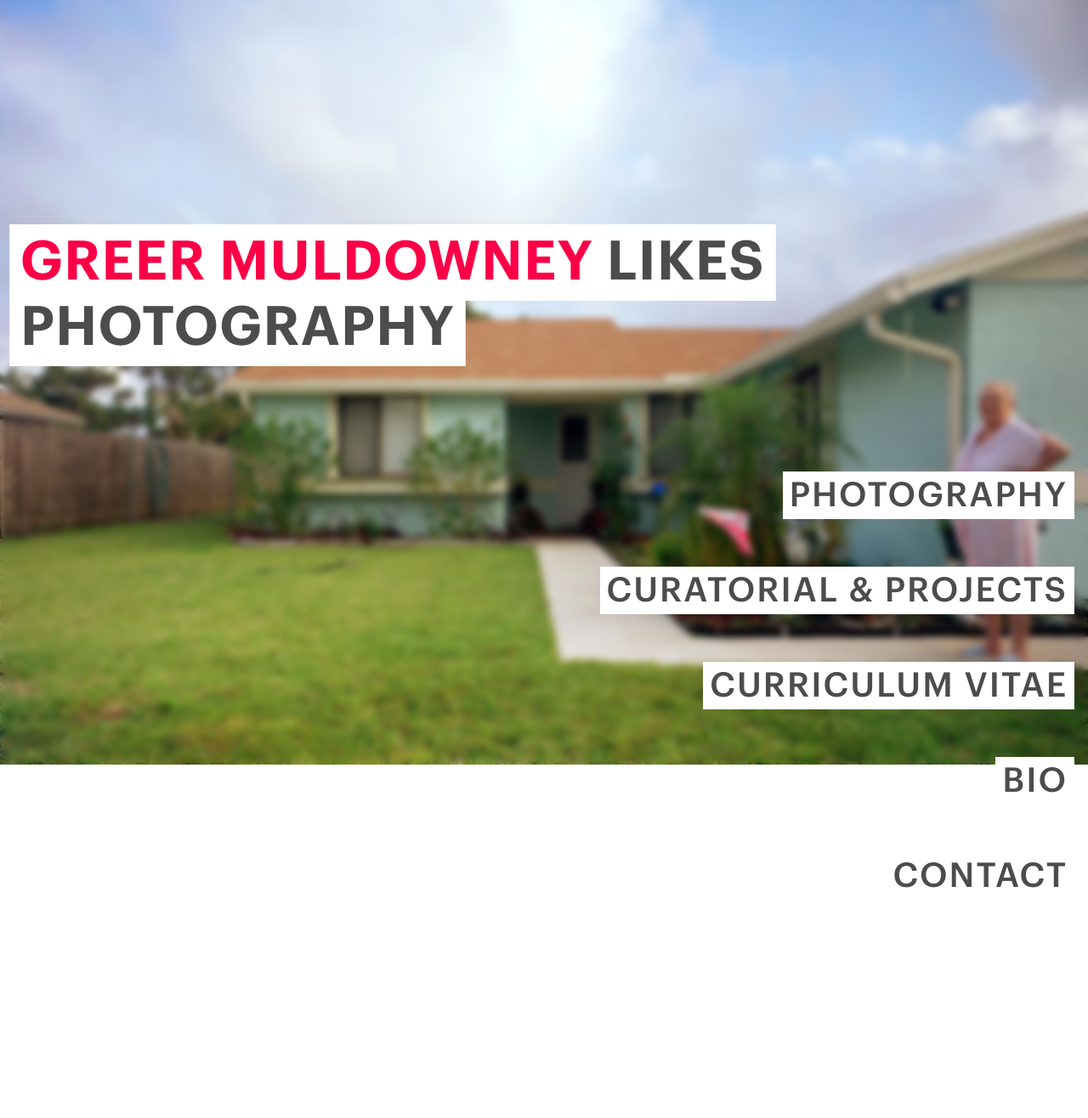
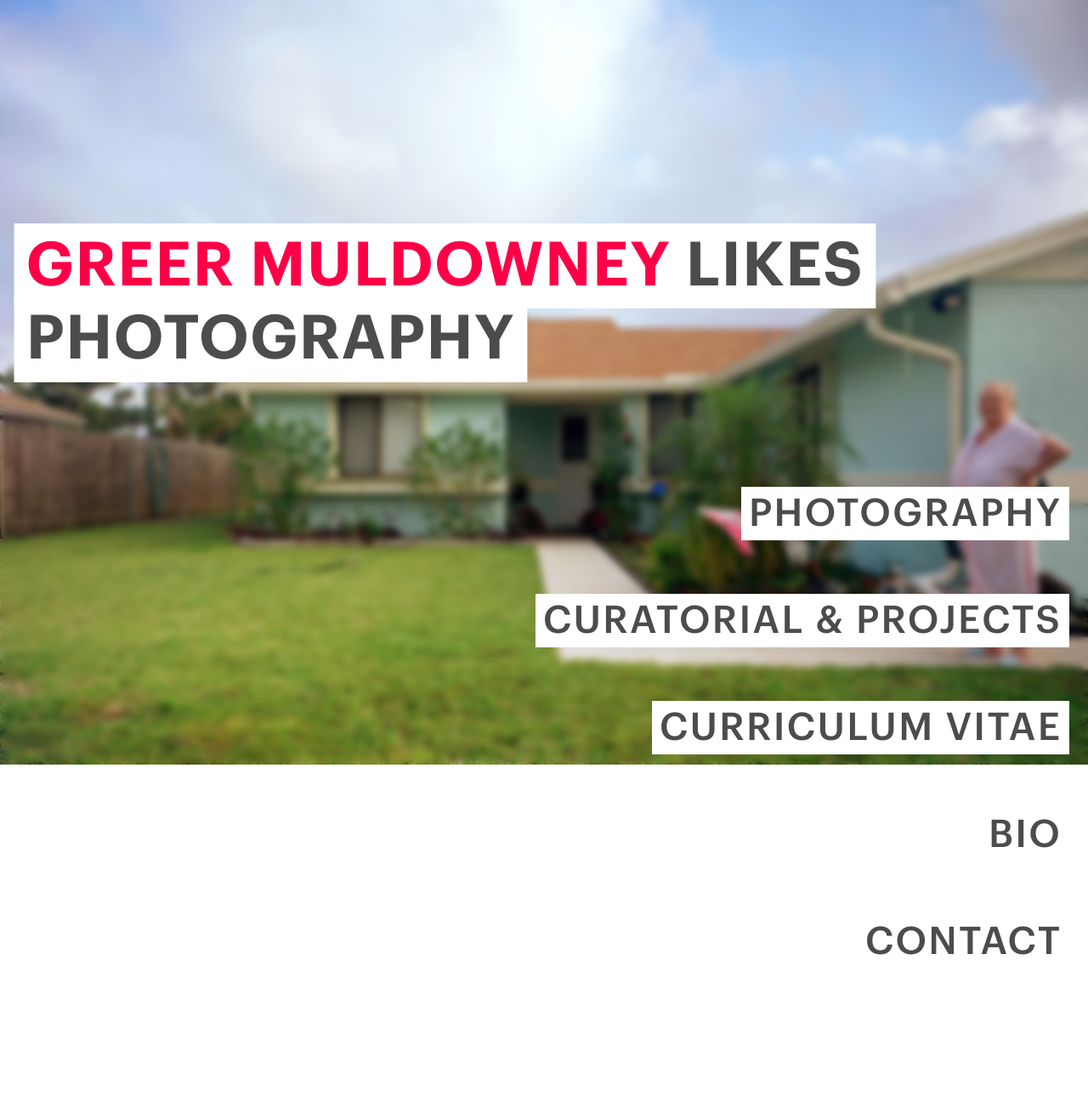
Before and after one commit to greermuldowney/greermuldowney-com, a Jekyll site: the page built from index.md, in a window 1280 px wide. Shown: the whole page at 85% size. Built offline with Jekyll 4.4.1, drawn with Linux system fonts in a browser that asks for light colours; before the commit the page ends 1235 px from its top, so only the background shows below that.

Commit message:
Update CSS styling so that rem is tied to font size, with the styles on :root

```diff
--- a/_sass/_base.scss
+++ b/_sass/_base.scss
@@ -8,7 +8,7 @@ $brand-color: #fc0047;
 $standard-line-height: 1.6;
 $compact-line-height: 1.2;
 
-$minimum-side-padding: 1.5rem;
+$minimum-side-padding: 1rem;
 $minimum-mobile-side-padding: .75rem;
 $max-content-width: 60rem;
 
--- a/assets/site/home.scss
+++ b/assets/site/home.scss
@@ -25,12 +25,14 @@ body {
 }
 header {
     margin-top: 30vh;
+    margin-left: 1vw;
+    margin-right: 1vw;
     font-size: 4rem;
     @include breakpoint(tablet) {
-        font-size: 3rem;
+        font-size: 2.5rem;
     }
     @include breakpoint(mobile) {
-        font-size: 2.5rem;
+        font-size: 2.25rem;
     }
     line-height: .9;
     span {
@@ -46,6 +48,8 @@ header {
 nav {
     text-align: right;
     font-size: 2.5rem;
+    margin-left: 1vw;
+    margin-right: 1vw;
     @include breakpoint(tablet) {
         font-size: 2rem;
     }
--- a/assets/site/main.scss
+++ b/assets/site/main.scss
@@ -16,16 +16,18 @@
 // RESET
 * { box-sizing: border-box; }
 
+:root {
+    font-size: 18px;
+    @include breakpoint(tablet) {
+        font-size: 16px;
+    }
+}
+
 body {
     font-family: $text-font;
     color: $text-color;
     padding: 0;
     line-height: $standard-line-height;
-
-    font-size: 18px;
-    @include breakpoint(tablet) {
-        font-size: 16px;
-    }
 
     margin: $minimum-side-padding;
     @include breakpoint(mobile) {
```
